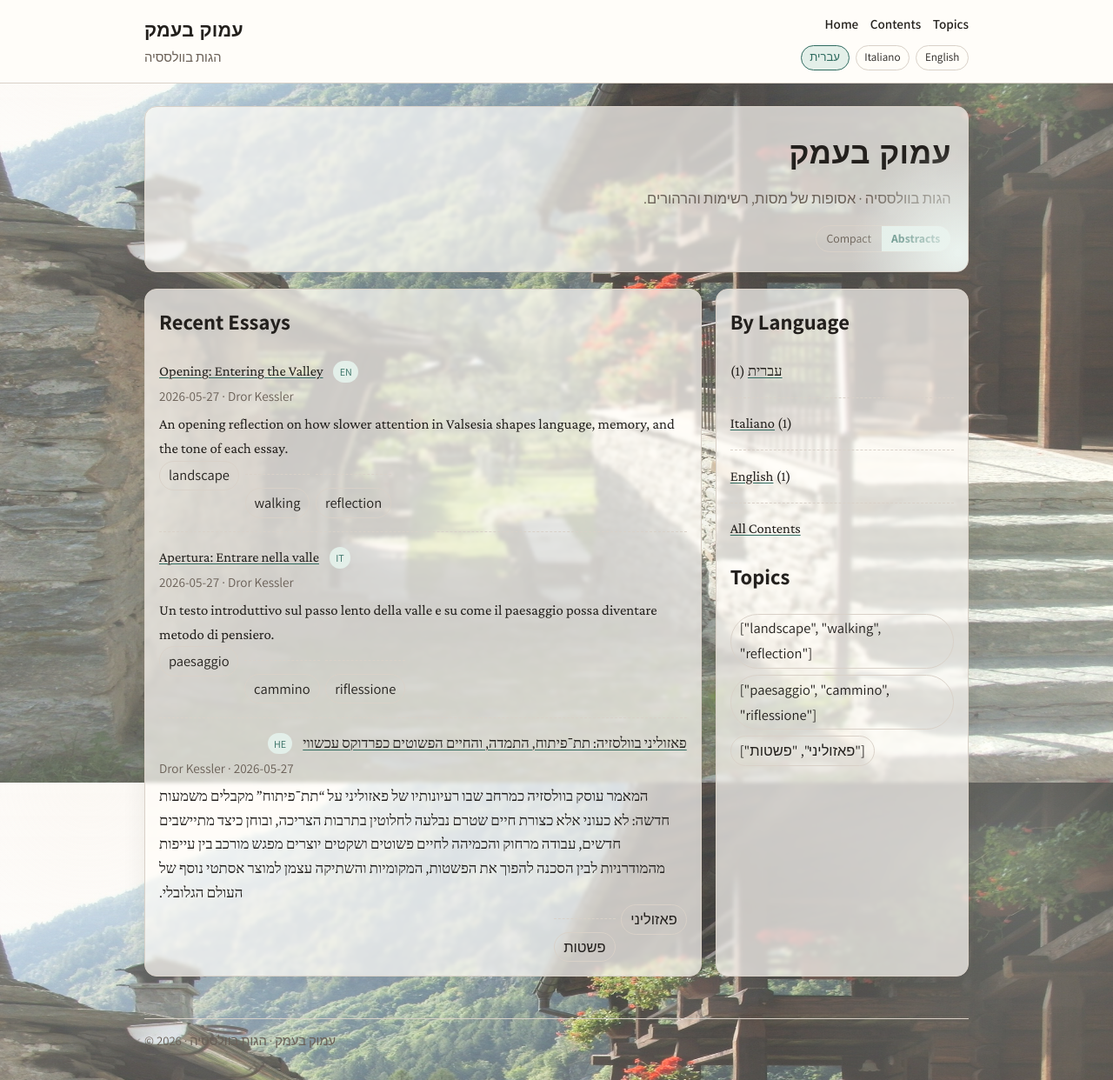
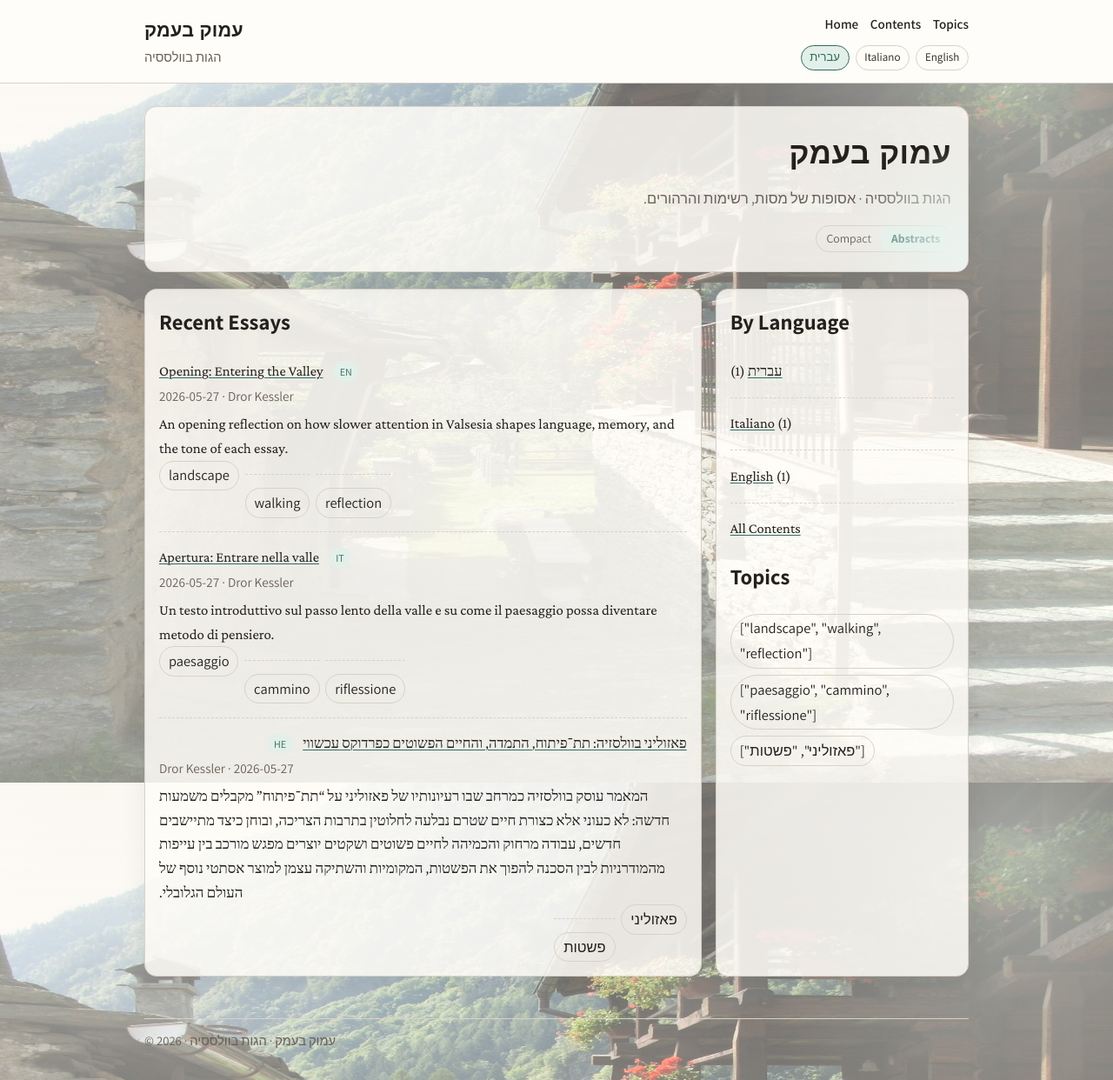
Before and after one commit to dror27/valsesia, a Jekyll site: the page built from index.md, in a window 1280 px wide and 1242 px high. Shown: the whole window at 87% size. Built offline with Jekyll 4.4.1, drawn with Linux system fonts in a browser that asks for light colours; some web fonts are replaced.

Commit message:
Revert "Make background image strongly visible around content cards"
This reverts commit bcea7aefa6ffb8342345abdcb39db74ed205a4de.

```diff
--- a/assets/css/style.css
+++ b/assets/css/style.css
@@ -22,11 +22,11 @@
   background:
     linear-gradient(
       to bottom,
-      rgba(255, 253, 248, 0.20),
-      rgba(255, 253, 248, 0.34)
+      rgba(255, 253, 248, 0.38),
+      rgba(255, 253, 248, 0.54)
     ),
-    radial-gradient(circle at 8% 0%, rgba(239, 228, 212, 0.28) 0, transparent 30%),
-    radial-gradient(circle at 92% 8%, rgba(229, 239, 232, 0.28) 0, transparent 26%),
+    radial-gradient(circle at 8% 0%, rgba(239, 228, 212, 0.45) 0, transparent 30%),
+    radial-gradient(circle at 92% 8%, rgba(229, 239, 232, 0.45) 0, transparent 26%),
     url("../images/valsesia-background.jpg") center / cover fixed no-repeat,
     var(--bg);
   font-family: "Crimson Pro", Georgia, serif;
@@ -149,12 +149,11 @@
 .hero,
 .list-card,
 .essay-card {
-  background: rgba(255, 253, 248, 0.70);
+  background: rgba(255, 253, 248, 0.84);
   border: 1px solid var(--border);
   border-radius: 14px;
   box-shadow: var(--shadow);
   transition: box-shadow 220ms ease, transform 220ms ease;
-  backdrop-filter: blur(2px);
 }
 
 .hero {
```
